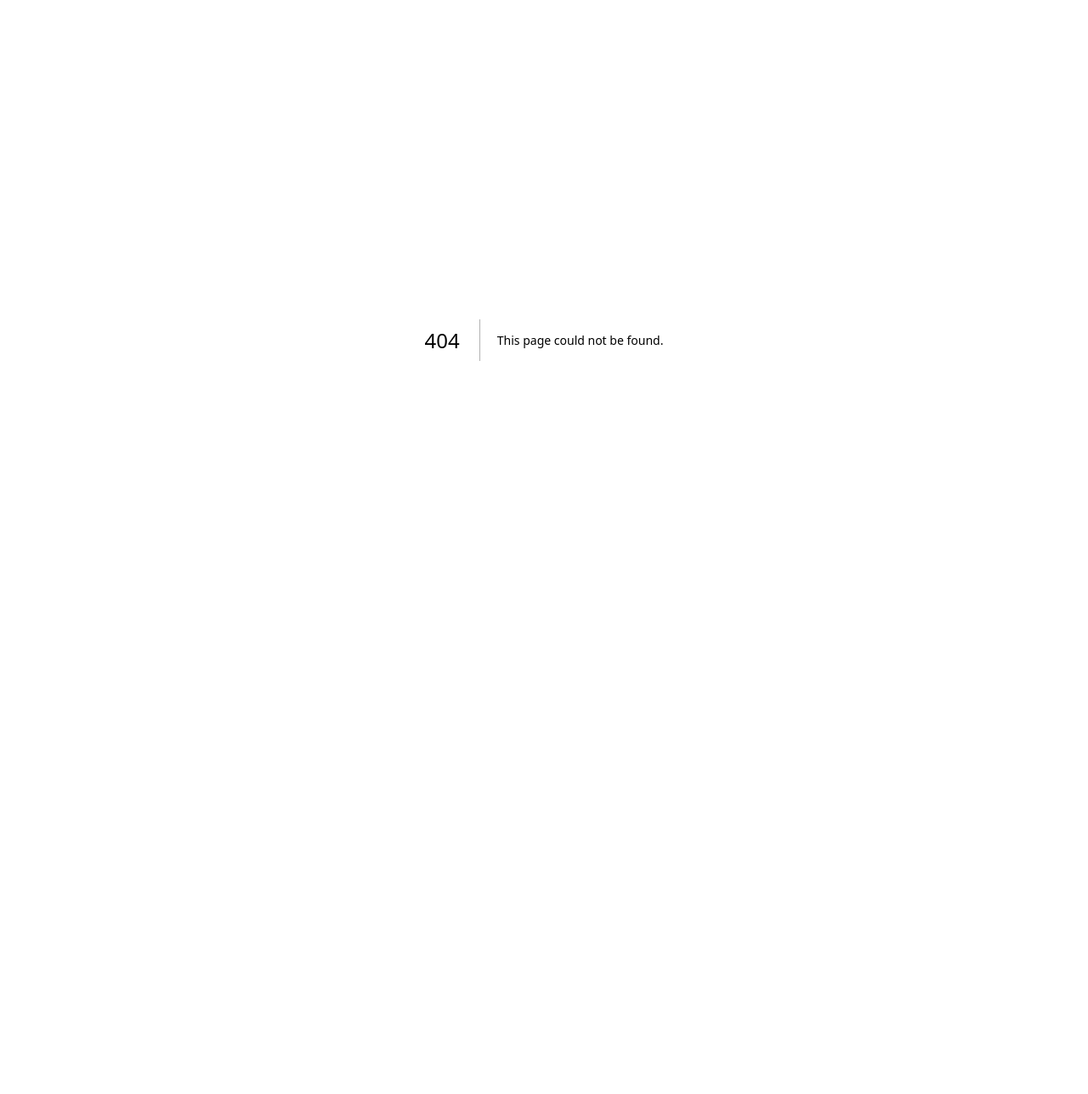
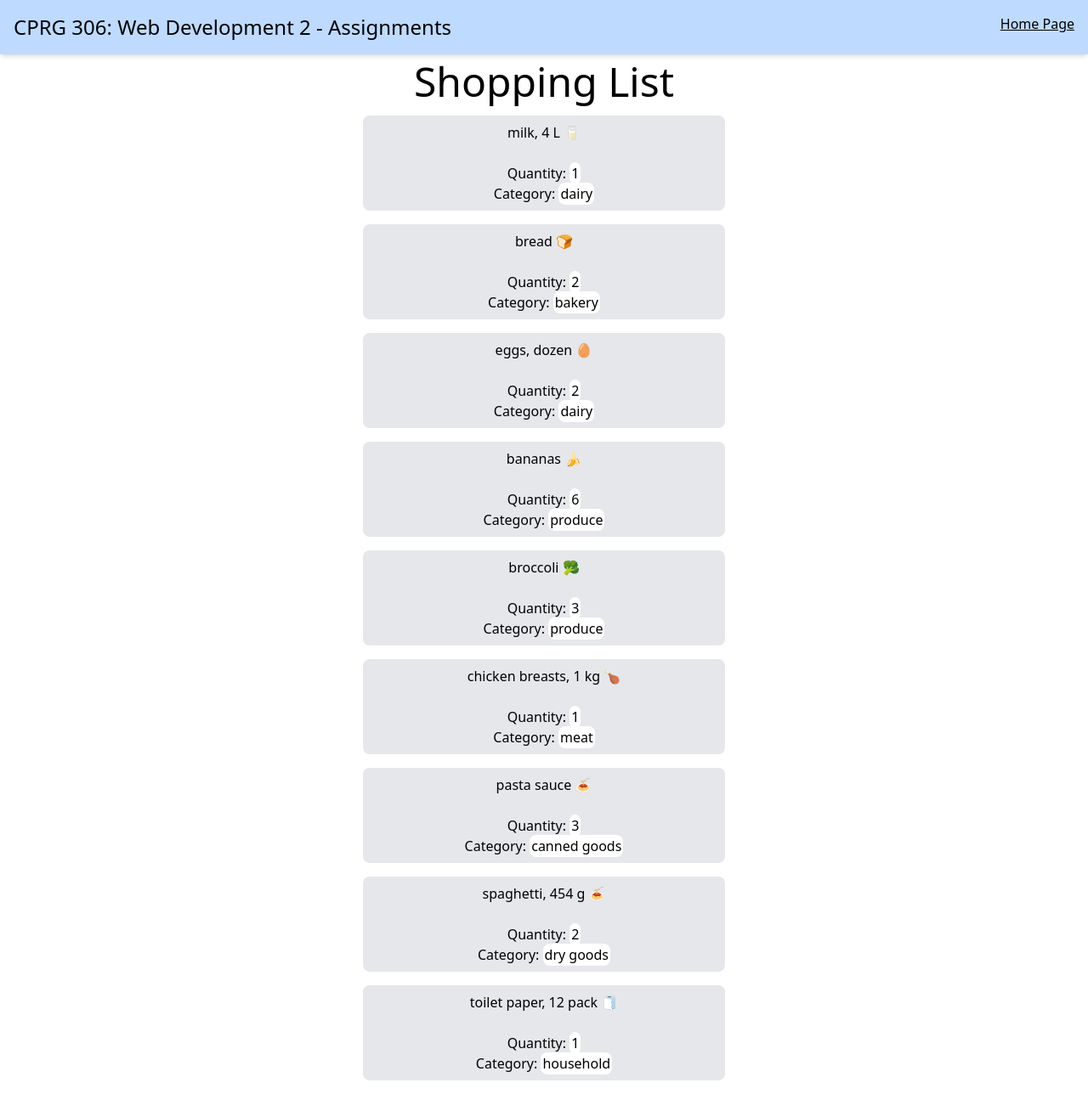
Before and after one commit to NickJBrunet/cprg306-assignments, a Next.js app: page /week-3 in a window 1280 px wide. Before the commit this address had no page. Shown: the top 1288 px of the page at 85% size. Before the commit the page ends 800 px from the top, so only its background shows below. Built offline with nearby package versions, Linux system fonts and the light colour scheme.

Commit message:
Week 3 + Week 4 Assignments
- Added week-3 and week-4 folders
- Added component header comments
- Broke down assignment links into component
- Added in-line comments to majority of JS files
- Created header component to display on all assignment week pages

```diff
--- /dev/null
+++ b/app/components/assignment-sidebar.js
@@ -0,0 +1,15 @@
+import { colorScheme } from "../layout";
+import Link from "next/link";
+
+export default function AssignmentSidebar() {
+  return (
+    <div className="flex flex-col h-full text-center">
+        <h2 className={`${colorScheme.secondary} p-2 text-xl`}>Assignments</h2>
+        <div className={`${colorScheme.other} p-4 flex-1`}>
+            <Link className="underline" href="./week-2">Week 2 Assignment</Link> <br />
+            <Link className="underline" href="./week-3">Week 3 Assignment</Link> <br />
+            <Link className="underline" href="./week-4">Week 4 Assignment</Link>
+        </div>
+    </div>
+  );
+}
--- /dev/null
+++ b/app/components/header.js
@@ -0,0 +1,12 @@
+import { colorScheme } from "../layout";
+import Link from "next/link";
+// Required {} around import value because it's a named export.
+
+export default function Header() {
+  return (
+    <main className={`${colorScheme.main} p-4 shadow-md text-center flex justify-between`}>
+      <h1 className="text-2xl">CPRG 306: Web Development 2 - Assignments</h1>
+      <Link href="/" className="underline">Home Page</Link>
+    </main>
+  );
+}
--- a/app/layout.js
+++ b/app/layout.js
@@ -1,11 +1,27 @@
+/*
+
+Author(s): Nick Brunet + Project Generated File
+Description: Main layout styling and structure for the CPRG 306 assignments application.
+Modified: 2024-09-25
+
+*/
+
 // By importing tailwind into this layout, all pages in the app folder will have
 // access to tailwind classes.
 import "./globals.css";
 
+// Information for the HTML head element.
 export const metadata = {
-  title: "Web 2 Demo 1",
+  title: "Web Development 2 Assignments",
   description: "Generated by create next app",
 };
+
+// Color scheme object for consistent styling across components.
+export const colorScheme = {
+  main: "bg-blue-200",
+  secondary: "bg-blue-100",
+  other: "bg-blue-50"
+}
 
 // Children will represent the page.
 export default function RootLayout({ children }) {
--- a/app/page.js
+++ b/app/page.js
@@ -1,10 +1,34 @@
-import Link from "next/link";
+/*
+
+Author: Nick Brunet
+Description: Main page component for the CPRG 306 assignments application.
+Modified: 2024-09-25
+
+*/
+
+import Header from "./components/header";
+import AssignmentSidebar from "./components/assignment-sidebar";
 
 export default function Page() {
   return (
-    <main className="text-center text-2xl">
-      <h1>CPRG 306: Web Development 2 - Assignments</h1>
-      <Link href="./week-2">Week 2 Assignment</Link>
+    <main className="flex flex-col h-dvh w-screen">
+      {/* Header component used on all pages */}
+      <Header />
+      {/* Main body container */}
+      <div className="flex flex-row h-full">
+        {/* Left sidebar */}
+        <div className="w-1/2"></div>
+        {/* Middle body container */}
+        <div className="w-full text-center pt-2">
+          <h1 className="text-2xl">Created By: Nicholas Brunet</h1>
+          <p>Software development student at SAIT</p>
+        </div>
+        {/* Right sidebar */}
+        <div className="w-1/2 h-full">
+          <AssignmentSidebar />
+          {/* AssignmentSidebar handles all link references */}
+        </div>
+      </div>
     </main>
   );
 }
--- a/app/week-2/page.js
+++ b/app/week-2/page.js
@@ -1,10 +1,23 @@
+/*
+
+Author: Nick Brunet
+Description: Week 2 assignment page
+Modified: 2024-09-25
+
+*/
+
+import Header from '../components/header';
 import StudentInfo from './student-info';
 
 export default function Page() {
   return (
-    <main>
-      <h1>Shopping List</h1>
+    // Main container
+    <div className="text-center">
+      {/* Header component across all pages */}
+      <Header />
+      <h1>Student Information:</h1>
+      {/* Assignment specific component for showcasing student information */}
       <StudentInfo />
-    </main>
+    </div>
   );
 }
--- a/app/week-2/student-info.js
+++ b/app/week-2/student-info.js
@@ -1,10 +1,18 @@
+/*
+
+Author: Nick Brunet
+Description: Week 2 assignment component to display student information.
+Modified: 2024-09-25
+
+*/
+
 import Link from "next/link";
 
 export default function StudentInfo() {
   return (
-    <main>
+    <div>
       <p>Nicholas Brunet</p>
       <Link className="underline" href="https://github.com/NickJBrunet/cprg306-assignments">https://github.com/NickJBrunet/cprg306-assignments</Link>
-    </main>
+    </div>
   );
 }
--- /dev/null
+++ b/app/week-3/item-list.js
@@ -0,0 +1,100 @@
+/*
+
+Author: Nick Brunet
+Description: Week 3 assignment component to display total list of grocery items.
+Modified: 2024-09-25
+
+*/
+
+import Item from './item';
+
+const item1 = {
+  name: "milk, 4 L 🥛",
+  quantity: 1,
+  category: "dairy",
+};
+
+const item2 = {
+  name: "bread 🍞",
+  quantity: 2,
+  category: "bakery",
+};
+
+const item3 = {
+  name: "eggs, dozen 🥚",
+  quantity: 2,
+  category: "dairy",
+};
+
+const item4 = {
+  name: "bananas 🍌",
+  quantity: 6,
+  category: "produce",
+};
+
+const item5 = {
+  name: "broccoli 🥦",
+  quantity: 3,
+  category: "produce",
+};
+
+const item6 = {
+  name: "chicken breasts, 1 kg 🍗",
+  quantity: 1,
+  category: "meat",
+};
+
+const item7 = {
+  name: "pasta sauce 🍝",
+  quantity: 3,
+  category: "canned goods",
+};
+
+const item8 = {
+  name: "spaghetti, 454 g 🍝",
+  quantity: 2,
+  category: "dry goods",
+};
+
+const item9 = {
+  name: "toilet paper, 12 pack 🧻",
+  quantity: 1,
+  category: "household",
+};
+
+const item10 = {
+  name: "paper towels, 6 pack",
+  quantity: 1,
+  category: "household",
+};
+
+const item11 = {
+  name: "dish soap 🍽️",
+  quantity: 1,
+  category: "household",
+};
+
+const item12 = {
+  name: "hand soap 🧼",
+  quantity: 4,
+  category: "household",
+};
+
+export default function ItemList() {
+    return (
+        <div>
+            <Item props={item1} />
+            <Item props={item2} />
+            <Item props={item3} />
+            <Item props={item4} />
+            <Item props={item5} />
+            <Item props={item6} />
+            <Item props={item7} />
+            <Item props={item8} />
+            <Item props={item9} />
+            <Item props={item10} />
+            <Item props={item11} />
+            <Item props={item12} />
+        </div>
+    )
+}
--- /dev/null
+++ b/app/week-3/item.js
@@ -0,0 +1,20 @@
+/*
+
+Author: Nick Brunet
+Description: Week 3 assignment component for each individual grocery item.
+Modified: 2024-09-25
+
+*/
+
+export default function Item({props}) {
+    return (
+        <main className="flex justify-center">
+            <ul className="bg-gray-200 text-center m-2 p-2 rounded-lg w-2/6">
+                <li>{props.name}</li>
+                <br></br>
+                <li>Quantity: <span className="bg-white rounded-lg p-0.5">{props.quantity}</span></li>
+                <li>Category: <span className="bg-white rounded-lg p-0.5">{props.category}</span></li>
+            </ul>
+        </main>
+    )
+}
--- /dev/null
+++ b/app/week-3/page.js
@@ -0,0 +1,23 @@
+/*
+
+Author: Nick Brunet
+Description: Week 3 assignment page
+Modified: 2024-09-25
+
+*/
+
+import ItemList from './item-list';
+import Link from 'next/link';
+import Header from '../components/header';
+
+export default function Page() {
+  return (
+    <div className="h-dvh">
+        <Header />
+        <div className="text-center">
+          <h1 className="text-5xl p-1 m-1">Shopping List</h1>
+          <ItemList />
+        </div>
+    </div>
+  );
+}
--- /dev/null
+++ b/app/week-4/new-item.js
@@ -0,0 +1,51 @@
+/*
+
+Author: Nick Brunet
+Description:
+             Week 4 assignment new-item component to adjust quantity of new grocery item.
+             Week 5 will expand on this component.
+
+Modified: 2024-09-25
+
+*/
+
+"use client";
+
+import { useState } from 'react';
+import Link from 'next/link';
+
+function incrementQuantity(currentQuantity) {
+    return currentQuantity + 1;
+}
+
+export default function NewItem() {
+
+    // Use state to track quantity of new item
+    const [quantity, setQuantity] = useState(1);
+    // Button stylings based on quantity limits
+    const borderRounded = "border-1 rounded-md"
+    const buttonStyle = `${borderRounded} w-8 h-8`;
+    const disabledButtonStyle = `${buttonStyle} opacity-50 cursor-not-allowed`;
+
+    // Function to handle incrementing quantity of new item
+    function incrementQuantity(){
+        if (quantity < 20) {
+            setQuantity(quantity + 1);
+        }
+    }
+
+    // Function to handle decrementing quantity of new item
+    function decrementQuantity(){
+        if (quantity > 1) {
+            setQuantity(quantity - 1);
+        }
+    }
+
+    return (
+        <div className="flex justify-center items-center gap-4 w-full p-4">
+            <p className="p-4 align-middle">{quantity}</p>
+            <button className={`${quantity < 20 ? buttonStyle : disabledButtonStyle} bg-green-300`} onClick={incrementQuantity}>+</button>
+            <button className={`${quantity > 1 ? buttonStyle : disabledButtonStyle} bg-red-300`} onClick={decrementQuantity}>-</button>
+        </div>
+    )
+}
--- /dev/null
+++ b/app/week-4/page.js
@@ -0,0 +1,19 @@
+/*
+
+Author: Nick Brunet
+Description: Week 4 assignment page
+Modified: 2024-09-25
+
+*/
+
+import Header from '../components/header';
+import NewItem from './new-item';
+
+export default function Page() {
+  return (
+    <div className="flex flex-col h-dvh w-screen text-center">
+      <Header />
+      <NewItem />
+    </div>
+  )
+}
```
